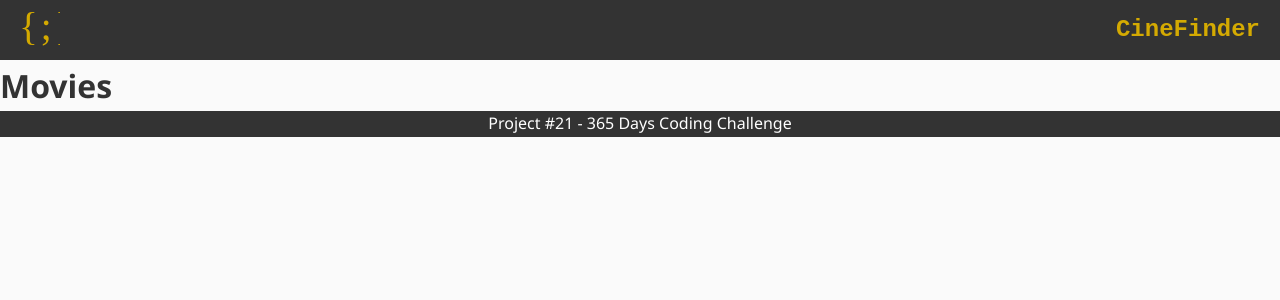
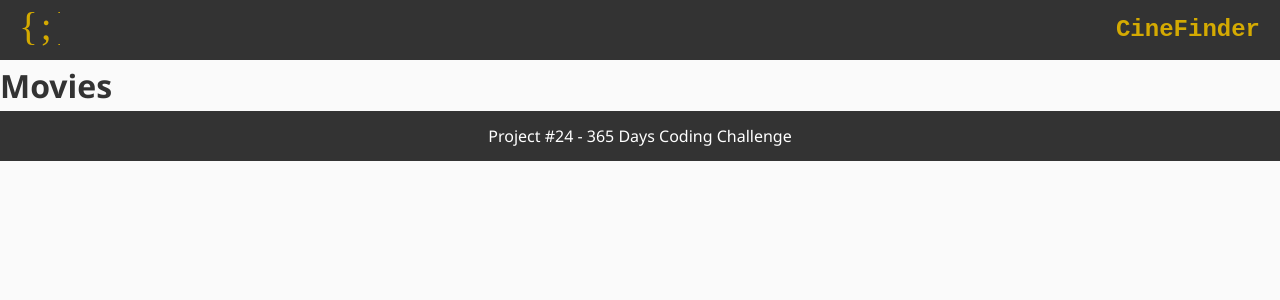
Before and after one commit to mfernandail/movies_react, a React (Vite) app: page / in a window 1280 px wide. Shown: the top 300 px of the page. Built offline with nearby package versions, Linux system fonts and the light colour scheme.

Commit message:
Add Footer component and style

```diff
--- a/src/components/Footer.jsx
+++ b/src/components/Footer.jsx
@@ -4,7 +4,7 @@ function Footer() {
 
   return (
     <footer className="text-center">
-      <p>Project #21 - 365 Days Coding Challenge</p>
+      <p>Project #24 - 365 Days Coding Challenge</p>
     </footer>
   )
 }
--- a/src/styles/Footer.css
+++ b/src/styles/Footer.css
@@ -2,4 +2,6 @@ footer {
   background-color: var(--bg-header-footer);
   color: var(--color-text-footer);
   padding: var(--spacing-sm);
+  height: 50px;
+  line-height: 50px;
 }
```
